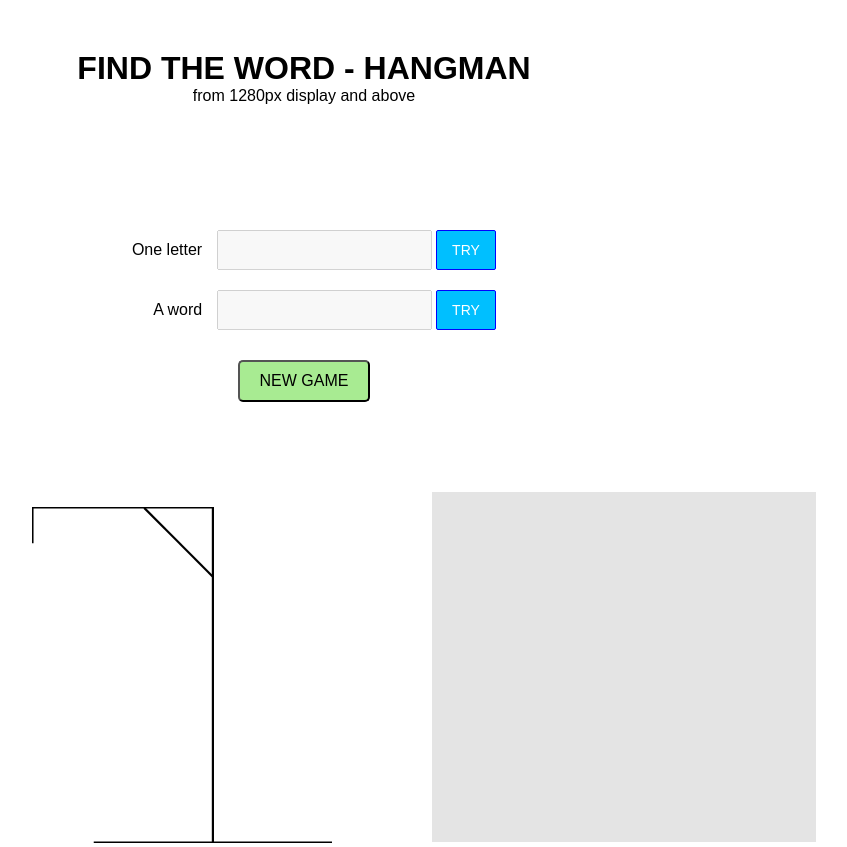
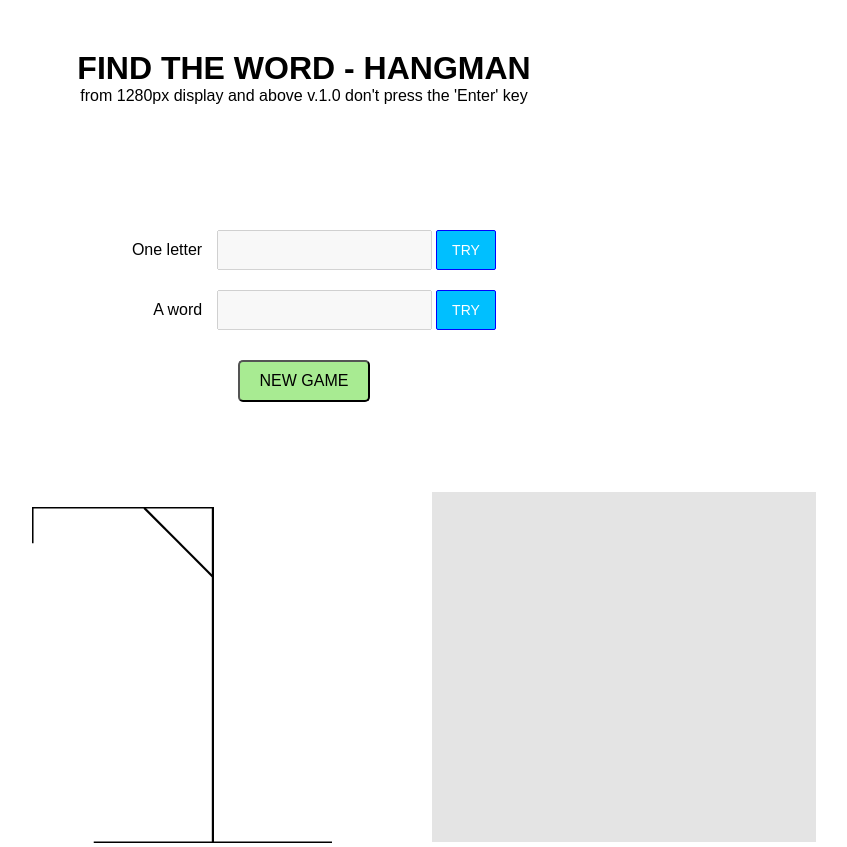
Before and after one commit to ElleDlag/js-mail-dadi, a plain HTML site: page HangMan/index.html in a window 1280 px wide. Shown: the whole page, without its empty margins (336-1183 px from the left). Drawn offline with Linux system fonts and the light colour scheme.

Commit message:
minor fix

```diff
--- a/HangMan/index.html
+++ b/HangMan/index.html
@@ -11,7 +11,7 @@
         <div class="container">
             <div class="wrapper">
                 <h1>FIND THE WORD - HANGMAN</h1>
-                <p>from 1280px display and above</p>
+                <p>from 1280px display and above v.1.0 don't press the 'Enter' key </p>
                 <div class="mywordbox">
                 </div>
             </div>
--- a/HangMan/script.js
+++ b/HangMan/script.js
@@ -53,6 +53,7 @@ var randomWord = ()=>{
   y=0;
   tot=0;
   final.value="";
+  resultTxt.textContent=""
   if(!wordBox.childElementCount == 0){
     wordBox.innerHTML = " ";
   }
```
